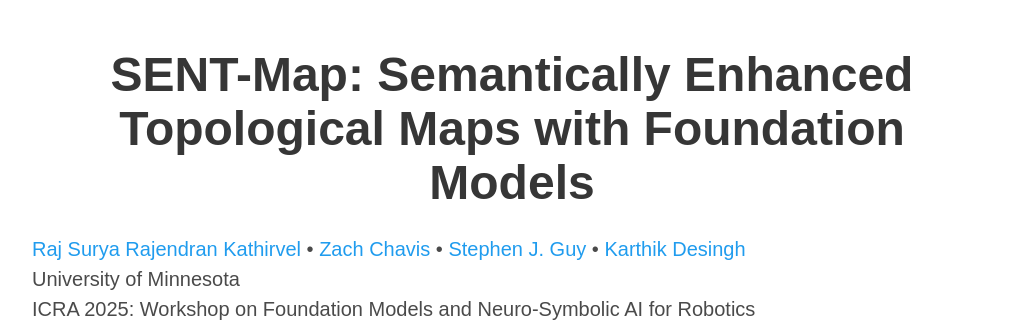
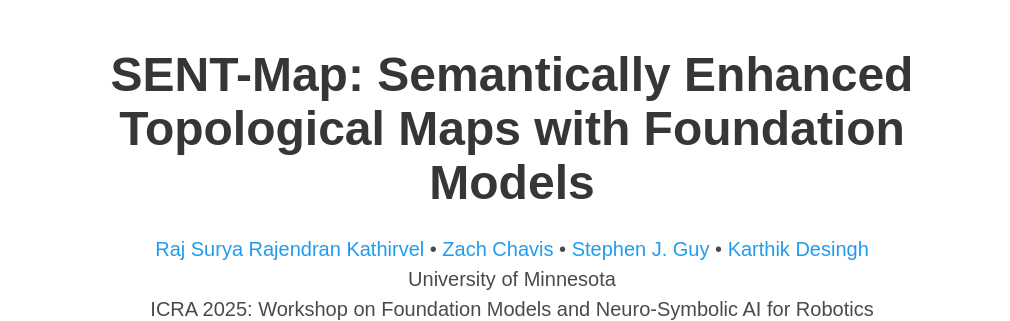
Before and after one commit to RPM-lab-UMN/SENT_map, a plain HTML site: page index.html in a window 1280 px wide. Shown: the top 321 px of the page, without its empty margins (128-1138 px from the left). Drawn offline with nearby package versions, Linux system fonts and the light colour scheme; some icons are missing; a web font is replaced by a local one.

Commit message:
Center author details

```diff
--- a/index.html
+++ b/index.html
@@ -63,7 +63,7 @@
           SENT-Map: Semantically Enhanced Topological Maps with Foundation
           Models
         </h1>
-        <div class="is-size-5 publication-authors">
+        <div class="is-size-5 publication-authors has-text-centered">
           <!-- Paper authors -->
           <span class="author-block">
             <a
@@ -87,7 +87,7 @@
           </span>
         </div>
 
-        <div class="is-size-5 publication-authors">
+        <div class="is-size-5 publication-authors has-text-centered">
           <span class="author-block"
             >University of Minnesota<br />ICRA 2025: Workshop on
             Foundation Models and Neuro-Symbolic AI for Robotics</span
```
